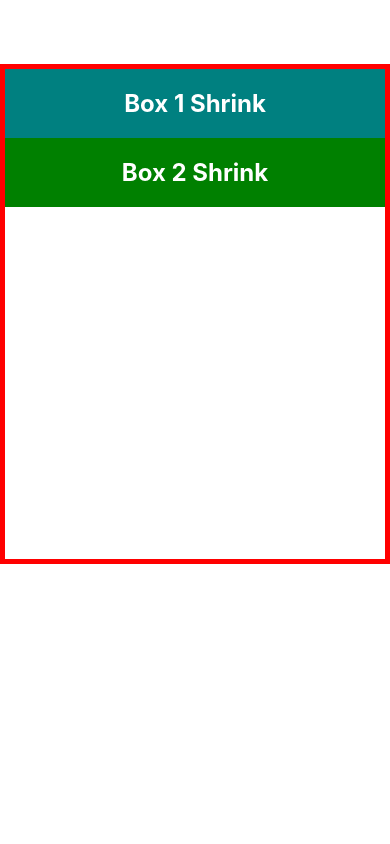
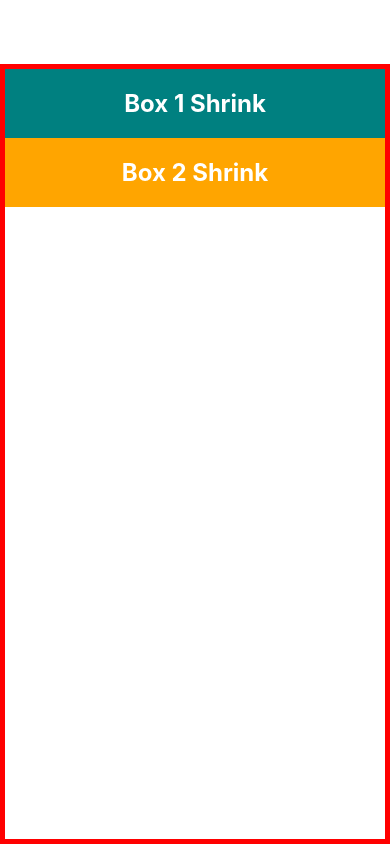
Before and after one commit to muazimmaqbool/React-Native-Tutorials, a React Native app: screen / in a window 390 px wide. Built offline with nearby package versions, Linux system fonts and the light colour scheme.

Commit message:
flex-shrink example

```diff
--- a/App.js
+++ b/App.js
@@ -162,10 +162,11 @@ const App = () => {
       <E_FlexWrap styleprop={{backgroundColor:"skyblue"}}>Box6</E_FlexWrap>
       <E_FlexWrap styleprop={{backgroundColor:"gray"}}>Box7</E_FlexWrap> */}
 
-      {/*FlexShrink-> Note: make container flex-direction to row and alignItems to flexStart  and width to 300*/}
+      {/*FlexShrink:
+        ->Note: make container flex-direction to row and alignItems to flexStart and width to 300*/}
       <F_FlexShrink styleprop={{backgroundColor:"teal",flexShrink:1}}>Box 1 Shrink</F_FlexShrink>
       {/*if box2 has flexShrink:1 then they both have same width if box2 has 2 flexShrink then it shrinks twice as box1 */}
-      <F_FlexShrink styleprop={{backgroundColor:"green",flexShrink:2}}>Box 2 Shrink</F_FlexShrink>
+      <F_FlexShrink styleprop={{backgroundColor:"orange",flexShrink:2}}>Box 2 Shrink</F_FlexShrink>
 
       {/*Flex Grow */}
       {/* <G_FlexGrow styleprop={{backgroundColor:"teal",}}>BOX-1</G_FlexGrow>
@@ -274,7 +275,7 @@ const styles = StyleSheet.create({
     borderWidth: 5,
     borderColor: "red",
     //for now the container takes only space which is required by its children, you can see red border wrapping the boxes
-    //flex: 1, //now red border will be wrapping whole screen
+    flex: 1, //now red border will be wrapping whole screen
 
     //flexDirection:
     //flexDirection:"column" //default value no change sets main axis from top to bottom
@@ -289,9 +290,9 @@ const styles = StyleSheet.create({
      //alignItems:"center", //values:stretch,flex-start,flex-end,center
 
     //flexWrap: (Note: first comment flex:1 above and set height to 300)
-    height:500, //box will come out of red container
+    //height:500, //box will come out of red container
     // flexWrap:"nowrap" //default value no change
-    flexWrap:"wrap", //content within the container-> works only when needed if you set height to 500 then they will not wrap to next column, they come in single line
+    //flexWrap:"wrap", //content within the container-> works only when needed if you set height to 500 then they will not wrap to next column, they come in single line
     //flexWrap:"wrap-reverse", //opposite of wrap
     //rowGap:20,
    // columnGap:30,
```
